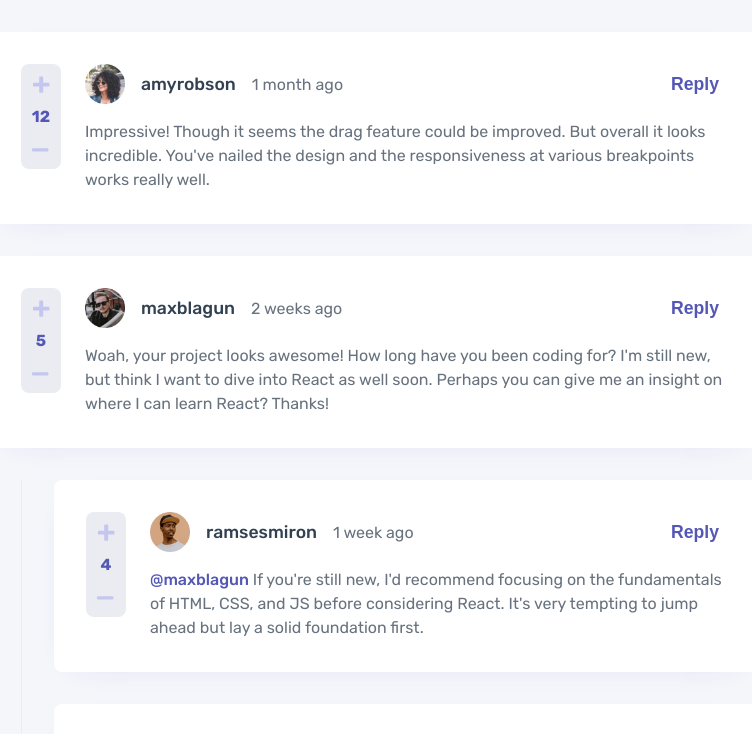
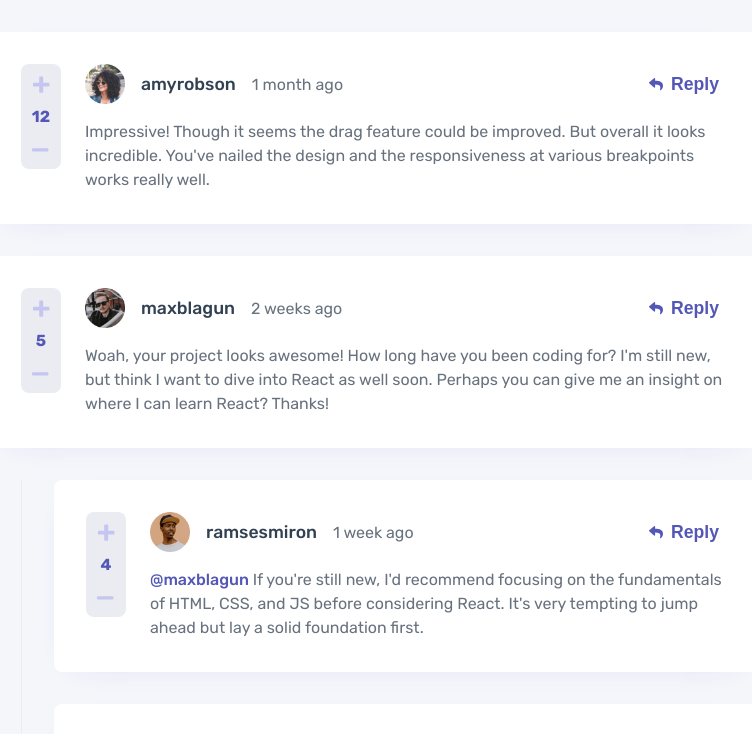
Before and after one commit to simoneclr/fm-comments-section, a React (Create React App) app: page / in a window 1280 px wide. Shown: the top 734 px of the page, without its empty margins (267-1019 px from the left). Built offline with nearby package versions, Linux system fonts and the light colour scheme.

Commit message:
Display proper buttons depending on logged-in status of each comment's author

```diff
--- a/src/index.css
+++ b/src/index.css
@@ -190,6 +190,7 @@ body {
 	border-radius: .2rem;
 }
 
+/* CommentActions */
 .comment-actions {
 	grid-area: actions;
 
@@ -197,6 +198,16 @@ body {
 	justify-content: flex-end;
 	align-items: center;
 	gap: 1rem;
+}
+
+.btn-action {
+	display: flex;
+	align-items: center;
+	gap: .5rem;
+}
+
+.btn-delete {
+	color: var(--soft-red);
 }
 
 .comment-content {
--- /dev/null
+++ b/src/views/comments/CommentActions.js
@@ -0,0 +1,69 @@
+import React from "react";
+import { useSelector } from "react-redux";
+
+import { selectLoggedUser } from "../../store/users/usersSlice";
+
+// Display an action button
+const ActionButton = ({name, isActive, handleClick}) => {
+	// Holds information about each possible action
+	const ACTIONS = {
+		reply: {
+			displayName: "Reply",
+			className: "btn-reply",
+			icon: "./images/icon-reply.svg"
+		},
+		edit: {
+			displayName: "Edit",
+			className: "btn-edit",
+			icon: "./images/icon-edit.svg"
+		},
+		delete: {
+			displayName: "Delete",
+			className: "btn-delete",
+			icon: "./images/icon-delete.svg"
+		}
+	}
+
+	return (
+		<button name={name} className={"btn btn-action " + ACTIONS[name].className} onClick={handleClick}>
+			<img src={ACTIONS[name].icon} alt="" />
+			<span>{isActive ? "Cancel" : ACTIONS[name].displayName}</span>
+		</button>
+	)
+}
+
+// Displays available actions for a comment
+function CommentActions({userId, handleAction, replyFormActive}) {
+
+	// Select username of the logged-in user
+	const loggedIn = useSelector(selectLoggedUser)
+
+	// Check if the logged in user is also the author of the comment this component acts upon
+	const isAuthor = loggedIn === userId
+
+	let renderedButtons = []
+
+	// If the logged-in user is also the author, display edit and delete action buttons,
+	// Else display a reply action button
+	if (isAuthor) {
+		renderedButtons = [
+			// Delete button
+			<ActionButton name={"delete"} isActive={replyFormActive} handleClick={handleAction}/>,
+			// Edit button
+			<ActionButton name={"edit"} isActive={replyFormActive} handleClick={handleAction}/>
+		]
+	} else {
+		renderedButtons = [
+			// Reply button
+			<ActionButton name={"reply"} isActive={replyFormActive} handleClick={handleAction}/>
+		]
+	}
+
+	return (
+		<div className="comment-actions">
+			{renderedButtons.map(button => button)}
+		</div>
+	)
+}
+
+export default CommentActions
--- a/src/views/comments/CommentCard.js
+++ b/src/views/comments/CommentCard.js
@@ -6,6 +6,7 @@ import { selectCommentById } from "../../store/comments/commentsSlice";
 import AddCommentForm from "./AddCommentForm";
 import CommentScoreControl from "./CommentScoreControl";
 import CommentAuthor from "../users/CommentAuthor.js"
+import CommentActions from "./CommentActions";
 
 // Displays a single comment card
 function CommentCard({commentId, parentId}) {
@@ -39,11 +40,8 @@ function CommentCard({commentId, parentId}) {
 					<span className="comment-when">{comment.createdAt}</span>
 				</div>
 
-				<div className="comment-actions">
-					<button className="btn btn-reply" onClick={onReplyButtonClick}>
-						{replyFormActive ? "Cancel" : "Reply"}
-					</button>
-				</div>
+				<CommentActions userId={comment.user} handleAction={onReplyButtonClick}
+												replyFormActive={replyFormActive}/>
 
 				<p className="comment-content">
 					{parent ? <span className="comment-parent">@{parent.user} </span> : "" }
```
